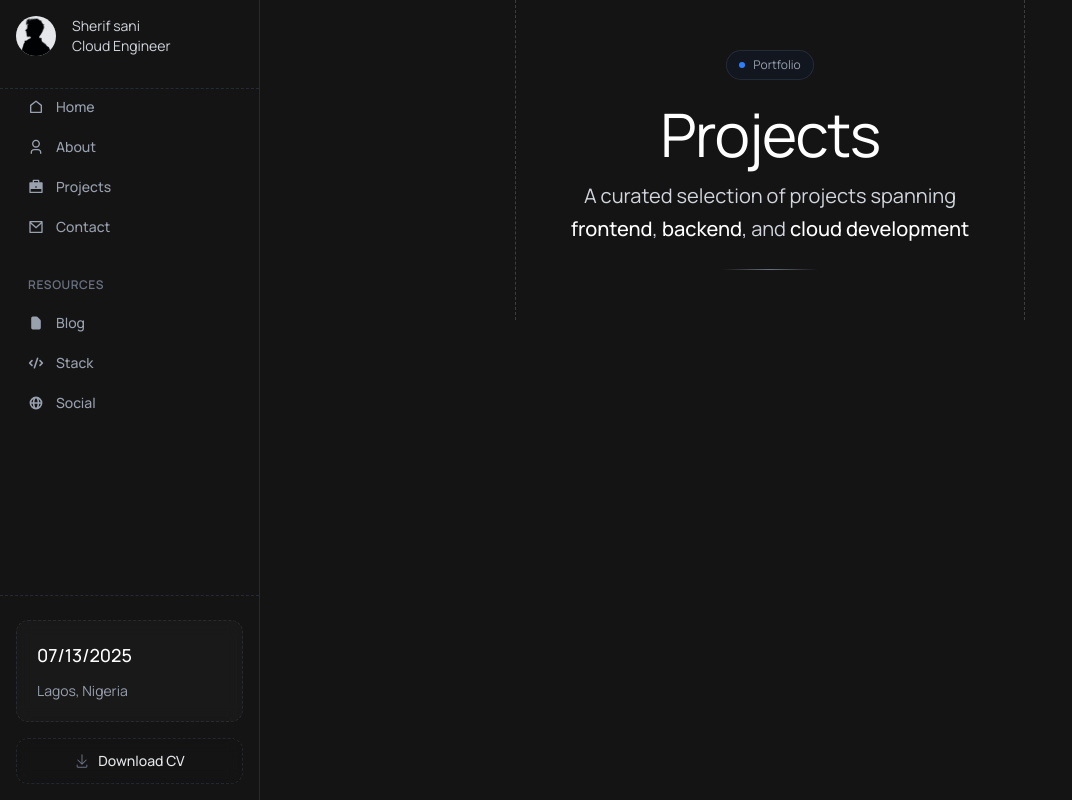
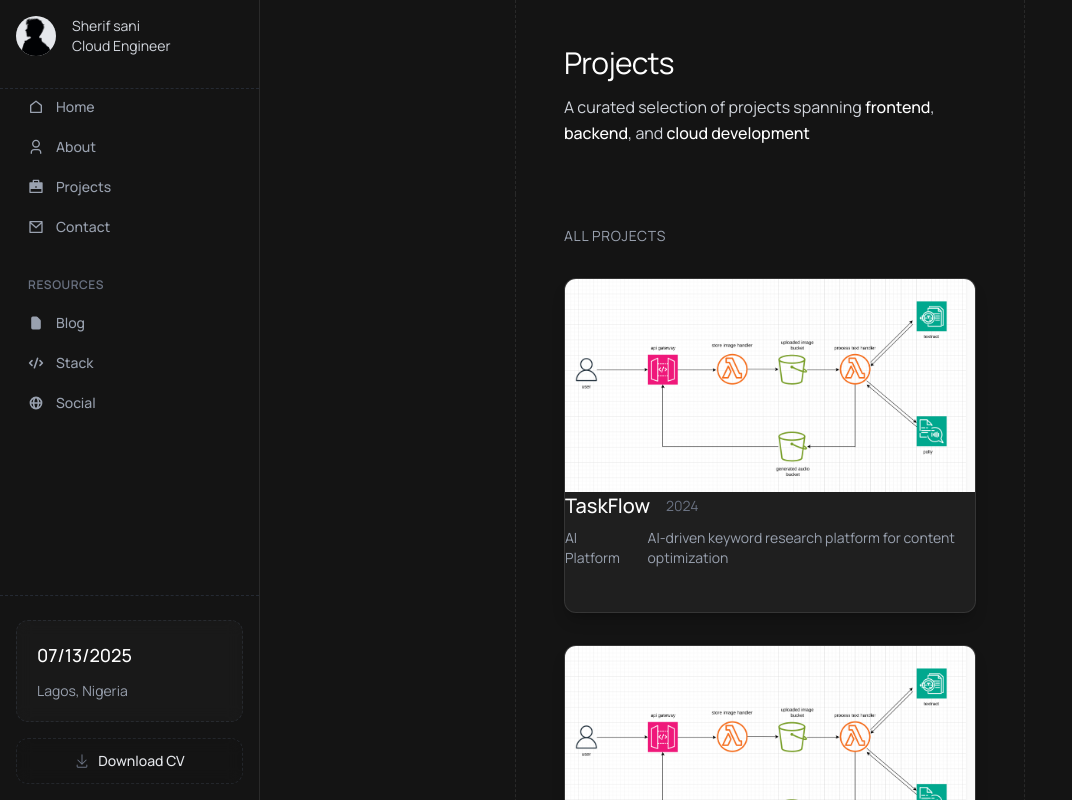
Before and after one commit to Sherifsani/bayt-v2, a Next.js app: page /projects in a window 1280 px wide. Shown: the top 800 px of the page, without its empty margins (0-1072 px from the left). Built offline with nearby package versions, Linux system fonts and the light colour scheme; a web font is replaced by a local one.

Commit message:
Add ProjectGrid component and update Heading component for improved layout and styling

```diff
--- a/app/components/projects/Heading.tsx
+++ b/app/components/projects/Heading.tsx
@@ -2,32 +2,29 @@ import React from "react";
 
 const Heading = () => {
   return (
-    <section className="grid grid-cols-1 lg:grid-cols-[1fr_2fr_1fr] w-full min-h-[40vh]">
+    <section className="grid grid-cols-1 lg:grid-cols-[1fr_2fr_1fr] w-full">
       <div className="hidden lg:block"></div>
-      <div className="w-full flex items-center justify-center px-6 lg:px-12 md:border-x border-gray-200/20 border-dashed">
-        <div className="max-w-4xl mx-auto text-center space-y-6 py-12">
+      <div className="w-full flex px-6 lg:px-12 md:border-x border-gray-200/10 border-dashed">
+        <div className="max-w-4xl mx-auto space-y-6 py-12">
           {/* Badge */}
-          <div className="inline-flex items-center gap-2 text-xs text-gray-400 bg-gray-900/50 px-3 py-1.5 rounded-full border border-gray-700/50">
+          {/* <div className="inline-flex items-center gap-2 text-xs text-gray-400 bg-gray-900/50 px-3 py-1.5 rounded-full border border-gray-700/50">
             <div className="w-1.5 h-1.5 bg-blue-500 rounded-full"></div>
             Portfolio
-          </div>
+          </div> */}
 
           {/* Main Heading */}
           <div className="space-y-4">
-            <h1 className="text-3xl md:text-5xl lg:text-6xl font-light text-white tracking-tight leading-none">
+            <h1 className="text-2xl md:text-3xl font-light text-white tracking-tight leading-none">
               Projects
             </h1>
 
-            <h2 className="text-base md:text-lg lg:text-xl text-gray-300 font-light max-w-2xl mx-auto leading-relaxed">
+            <h2 className="text-base  text-gray-300 font-light max-w-2xl mx-auto leading-relaxed">
               A curated selection of projects spanning
               <span className="text-white font-medium"> frontend</span>,
               <span className="text-white font-medium"> backend</span>, and
               <span className="text-white font-medium"> cloud development</span>
             </h2>
           </div>
-
-          {/* Divider */}
-          <div className="w-24 h-px bg-gradient-to-r from-transparent via-gray-500 to-transparent mx-auto"></div>
         </div>
       </div>
       <div className="hidden lg:block"></div>
--- /dev/null
+++ b/app/components/projects/ProjectGrid.tsx
@@ -0,0 +1,171 @@
+"use client";
+
+import React from "react";
+import { motion } from "motion/react";
+
+interface Project {
+  id: number;
+  title: string;
+  category: string;
+  year: string;
+  description: string;
+  link?: string;
+}
+
+const ProjectRow = ({
+  project,
+  index,
+}: {
+  project: Project;
+  index: number;
+}) => {
+  return (
+    <motion.div
+      initial={{ opacity: 0, y: 20 }}
+      animate={{ opacity: 1, y: 0 }}
+      transition={{ duration: 0.4, delay: index * 0.1 }}
+      className="group flex flex-col items-center justify-between pb-6 border border-white/10 hover:border-white/20 transition-all duration-300 bg-white/5 backdrop-blur-md rounded-xl mb-8 overflow-hidden shadow-lg shadow-black/20"
+    >
+      <div className="project-image w-full">
+        <img src="/featured/featured-img-1.png" className="w-full" alt="" />
+      </div>
+      {/* Project Info */}
+      <div className="flex-1 space-y-2">
+        <div className="flex items-center gap-4">
+          <h3 className="text-lg md:text-xl font-medium text-white group-hover:text-gray-200 transition-colors">
+            {project.title}
+          </h3>
+          <span className="text-sm text-gray-500">{project.year}</span>
+        </div>
+
+        <div className="flex items-center gap-6">
+          <span className="text-sm text-gray-400">{project.category}</span>
+          <p className="text-sm text-gray-400 max-w-md">
+            {project.description}
+          </p>
+        </div>
+      </div>
+
+      {/* Action */}
+      <div className="flex items-center">
+        <button className="flex items-center gap-2 text-sm text-gray-400 hover:text-white transition-colors group/btn opacity-0 group-hover:opacity-100 transition-opacity duration-300">
+          <span>View</span>
+          <svg
+            className="w-4 h-4 transform group-hover/btn:translate-x-1 transition-transform"
+            fill="none"
+            stroke="currentColor"
+            viewBox="0 0 24 24"
+          >
+            <path
+              strokeLinecap="round"
+              strokeLinejoin="round"
+              strokeWidth={2}
+              d="M10 6H6a2 2 0 00-2 2v10a2 2 0 002 2h10a2 2 0 002-2v-4M14 4h6m0 0v6m0-6L10 14"
+            />
+          </svg>
+        </button>
+      </div>
+    </motion.div>
+  );
+};
+
+const ProjectGrid = () => {
+  const projects: Project[] = [
+    {
+      id: 1,
+      title: "TaskFlow",
+      category: "AI Platform",
+      year: "2024",
+      description:
+        "AI-driven keyword research platform for content optimization",
+    },
+    {
+      id: 2,
+      title: "E-Commerce Platform",
+      category: "Full-Stack Web",
+      year: "2024",
+      description: "Complete e-commerce solution with payment processing",
+    },
+    {
+      id: 3,
+      title: "Mobile Banking App",
+      category: "Mobile Development",
+      year: "2024",
+      description: "Secure banking app with biometric authentication",
+    },
+    {
+      id: 4,
+      title: "Analytics Dashboard",
+      category: "Data Visualization",
+      year: "2024",
+      description: "Real-time business metrics with interactive charts",
+    },
+    {
+      id: 5,
+      title: "Healthcare Portal",
+      category: "Healthcare Tech",
+      year: "2023",
+      description: "Patient management with telemedicine capabilities",
+    },
+    {
+      id: 6,
+      title: "Cloud Infrastructure",
+      category: "DevOps",
+      year: "2023",
+      description: "Scalable AWS infrastructure with CI/CD pipelines",
+    },
+    {
+      id: 7,
+      title: "Social Media App",
+      category: "Mobile & Web",
+      year: "2023",
+      description: "Cross-platform social networking application",
+    },
+    {
+      id: 8,
+      title: "Inventory Management",
+      category: "Enterprise Software",
+      year: "2023",
+      description: "Real-time inventory tracking and management system",
+    },
+  ];
+
+  return (
+    <section className="grid grid-cols-1 lg:grid-cols-[1fr_2fr_1fr] w-full">
+      <div className="hidden lg:block"></div>
+      <div className="w-full px-6 lg:px-12 md:border-x border-gray-200/10 border-dashed">
+        <div className="max-w-4xl mx-auto py-8">
+          {/* Section Header */}
+          <div className="mb-8">
+            <h3 className="text-sm text-gray-400 uppercase tracking-wider mb-4">
+              All Projects
+            </h3>
+          </div>
+
+          {/* Projects List */}
+          <div className="space-y-0">
+            {projects.map((project, index) => (
+              <ProjectRow key={project.id} project={project} index={index} />
+            ))}
+          </div>
+
+          {/* Footer */}
+          <div className="mt-12 pt-8 border-t border-gray-800/50">
+            <p className="text-sm text-gray-500 text-center">
+              More projects available on{" "}
+              <a
+                href="#"
+                className="text-gray-400 hover:text-white transition-colors underline"
+              >
+                GitHub
+              </a>
+            </p>
+          </div>
+        </div>
+      </div>
+      <div className="hidden lg:block"></div>
+    </section>
+  );
+};
+
+export default ProjectGrid;
--- a/app/projects/page.tsx
+++ b/app/projects/page.tsx
@@ -1,10 +1,12 @@
 import React from "react";
 import Heading from "../components/projects/Heading";
+import ProjectGrid from "../components/projects/ProjectGrid";
 
 const page = () => {
   return (
     <main className="min-h-screen bg-[rgb(20,20,20)]">
       <Heading />
+      <ProjectGrid />
     </main>
   );
 };
```
